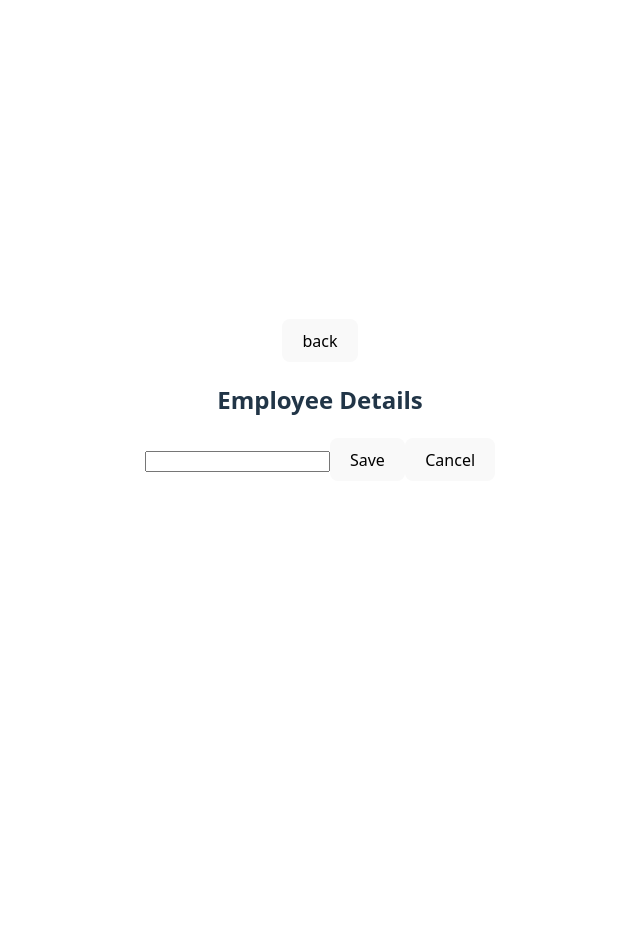
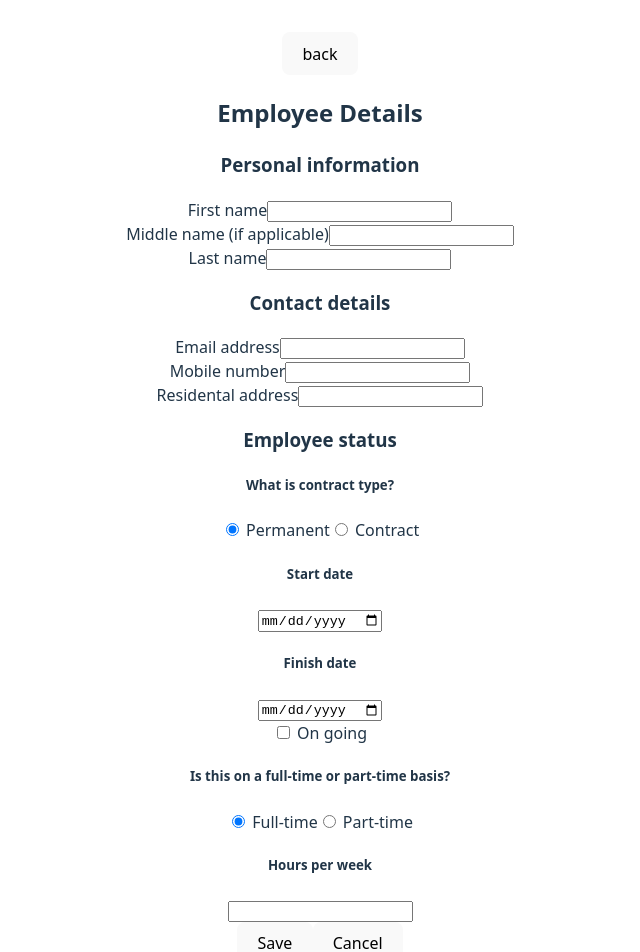
Before and after one commit to ronaldkwan93/client-employee-tracker, a React (Vite) app: page /employeeDetails in a window 1280 px wide. Shown: the top 952 px of the page, without its empty margins (320-960 px from the left). Before the commit the page ends 800 px from the top, so only its background shows below. Built offline with nearby package versions, Linux system fonts and the light colour scheme; no server answers.

Commit message:
adds employee form inputs

```diff
--- a/src/components/EmployeeForm/EmployeeForm.tsx
+++ b/src/components/EmployeeForm/EmployeeForm.tsx
@@ -1,12 +1,91 @@
+import { useNavigate } from "react-router";
 
 const EmployeeForm = () => {
+  // add ref for each input
+  const navigate = useNavigate();
+
+  const handleCancel = (e: React.FormEvent<HTMLFormElement>) => {
+    e.preventDefault();
+    navigate("/");
+  };
+
   return (
+    //add onsubmit handler
     <form>
-      <input type="text" />
+      <div>
+        <h3>Personal information</h3>
+        <div>
+          <label htmlFor="">First name</label>
+          <input type="text" />
+        </div>
+        <div>
+          <label htmlFor="">Middle name (if applicable)</label>
+          <input type="text" />
+        </div>
+        <div>
+          <label htmlFor="">Last name</label>
+          <input type="text" />
+        </div>
+      </div>
+      <div>
+        <h3>Contact details</h3>
+        <div>
+          <label htmlFor="">Email address</label>
+          <input type="text" />
+        </div>
+        <div>
+          <label htmlFor="">Mobile number</label>
+          <input type="text" />
+        </div>
+        <div>
+          <label htmlFor="">Residental address</label>
+          <input type="text" />
+        </div>
+      </div>
+      <div>
+        <h3>Employee status</h3>
+        <div>
+          <h5>What is contract type?</h5>
+          <label htmlFor="">
+            <input type="radio" defaultChecked={true} name="contractType" />{" "}
+            Permanent
+          </label>
+          <label htmlFor="">
+            <input type="radio" name="contractType" /> Contract
+          </label>
+        </div>
+        <div>
+          <h5>Start date</h5>
+          <input type="date" />
+        </div>
+        <div>
+          <h5>Finish date</h5>
+          <input type="date" />
+        </div>
+        <div>
+          <label htmlFor="">
+            <input type="checkbox" /> On going
+          </label>
+        </div>
+      </div>
+      <div>
+        <h5>Is this on a full-time or part-time basis?</h5>
+        <label htmlFor="">
+          <input type="radio" name="employmentType" defaultChecked={true} />{" "}
+          Full-time
+        </label>
+        <label htmlFor="">
+          <input type="radio" name="employmentType" /> Part-time
+        </label>
+      </div>
+      <div>
+        <h5>Hours per week</h5>
+        <input type="number" />
+      </div>
       <button>Save</button>
-      <button>Cancel</button>
+      <button onClick={() => handleCancel}>Cancel</button>
     </form>
-  )
-}
+  );
+};
 
-export default EmployeeForm
+export default EmployeeForm;
```
